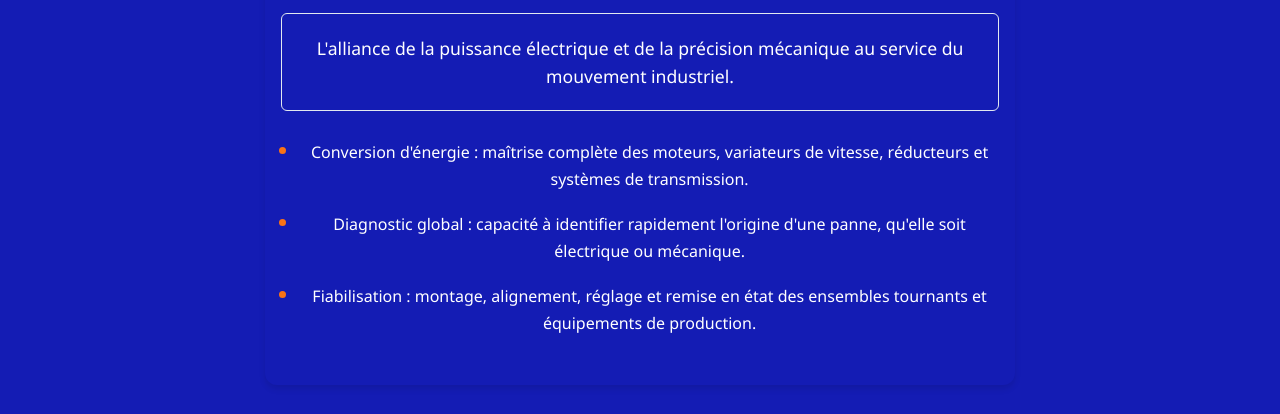
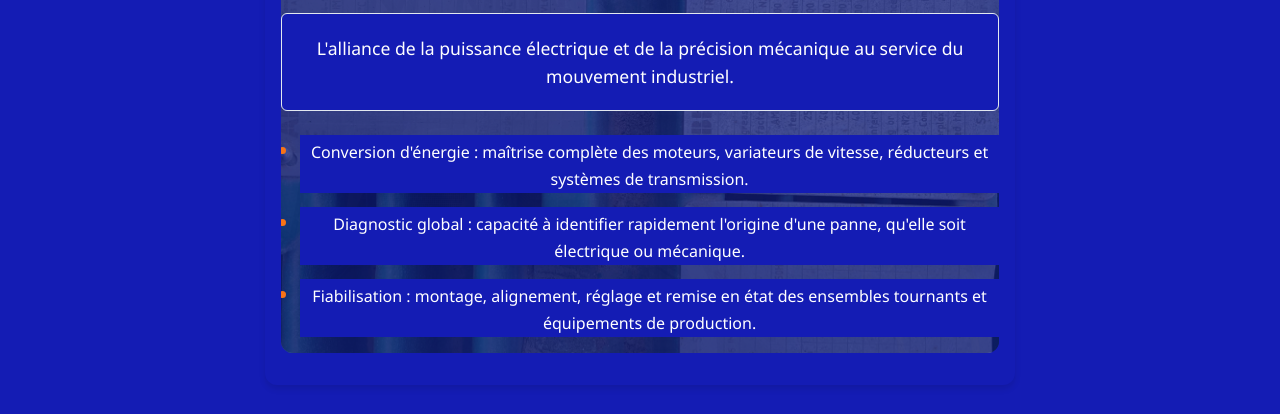
Before and after one commit to GLSVP/GLSVP, a plain HTML site: page electromecanique.html in a window 1280 px wide. Shown: the part 409-823 px from the top of the page. Drawn offline with Linux system fonts and the light colour scheme.

Commit message:
Diapo_emeca

```diff
--- a/electromecanique.html
+++ b/electromecanique.html
@@ -91,6 +91,13 @@
     </header>
     <main>
     <div class="carte-discipline">
+
+    <!-- Conteneur du diaporama en arrière-plan -->
+        <div class="bug-container" id="bg-slideshow">
+        <div class="slideshow-layer active"></div>
+        <div class="slideshow-layer"></div>
+    </div>
+
         <h1 data-translate="emeca_title">Électromécanique</h1>
         <p class="accroche" data-translate="emeca_intro">L'alliance de la puissance électrique et de la précision mécanique au service du mouvement industriel.</p>
 
@@ -163,7 +170,7 @@
     </footer>  -->
 
     <!-- CHARGEMENT DES LOGIQUES -->
-    <script src="images.js"></script>
+    <script src="images_emeca.js"></script>
     <script src="main.js"></script>
     <script>
         // Gestion propre de l'écouteur de traduction pour remplacer les anciens onclick
--- /dev/null
+++ b/images_emeca.js
@@ -0,0 +1,6 @@
+// Liste des images de votre diaporama (pensez à utiliser des images au format léger .webp)
+  const images = [
+    'images_emeca/diapo_(1).jpg',
+    'images_emeca/diapo_(2).jpg',
+    'images_emeca/diapo_(3).jpg',
+  ];
--- a/langue.json
+++ b/langue.json
@@ -57,7 +57,7 @@
     "meca_point1": "Montage et ajustage : assemblage d'ensembles mécaniques, alignement laser, réglage de jeux et mise en géométrie.",
     "meca_point2": "Transmission et guidage : maintenance et remplacement de roulements, paliers, engrenages, courroies et systèmes hydrauliques ou pneumatiques.",
     "meca_point3": "Diagnostic et remise en état : expertise d'usure, révision complète de sous-ensembles et adaptation de pièces mécaniques.",
-    "proc_title": "Process",
+    "proc_title": "Processe",
     "proc_intro": "La maîtrise des procédés industriels et de la régulation pour garantir la qualité, le rendement et la stabilité de votre production.",
     "proc_point1": "Instrumentation et régulation : paramétrage, étalonnage et maintenance des boucles de contrôle (pression, débit, température, niveau).",
     "proc_point2": "Analyse et optimisation : suivi des paramètres physico-chimiques, ajustement des recettes et amélioration de la performance énergétique.",
--- a/style.css
+++ b/style.css
@@ -307,6 +307,30 @@ main img:hover {
 .carte-discipline {
     background-color:#141cb4
 }
+
+.carte-discipline {
+    position: relative; /* Indispensable pour contenir le fond */
+    overflow: hidden;   /* Coupe les images aux bords de la carte */
+    z-index: 1;
+}
+
+.carte-discipline #bg-slideshow {
+    position: absolute;
+    top: 0;
+    left: 0;
+    width: 100%;
+    height: 100%;
+    z-index: -1;        /* Place le diaporama derrière le texte */
+}
+
+/* Optionnel : voile sombre pour garder le texte bien lisible */
+.carte-discipline #bg-slideshow::after {
+    content: "";
+    position: absolute;
+    inset: 0;
+    background: rgba(10, 25, 110, 0.7); /* Bleu semi-transparent */
+}
+
 
 .carte-discipline h1 {
     margin-top: 0;
```
Also changed, not shown: images_emeca/diapo_(1).jpg (added), images_emeca/diapo_(2).jpg (added), images_emeca/diapo_(3).jpg (added).
